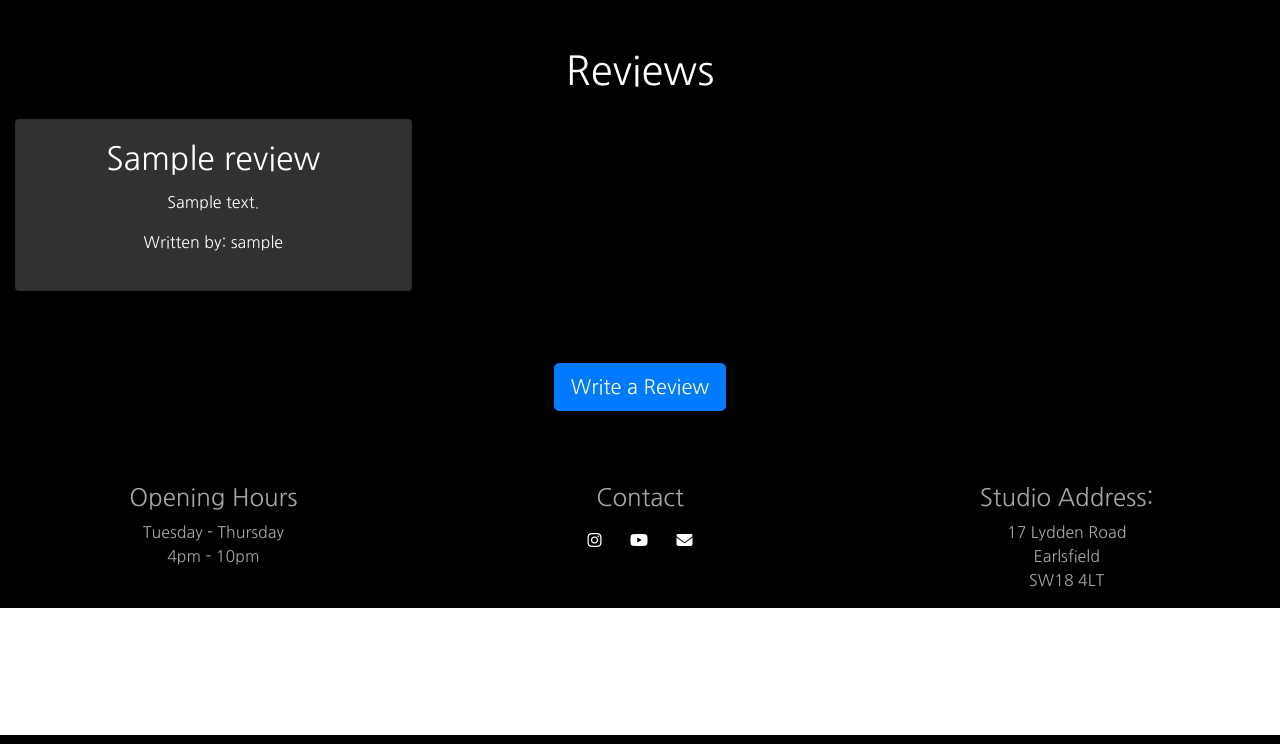
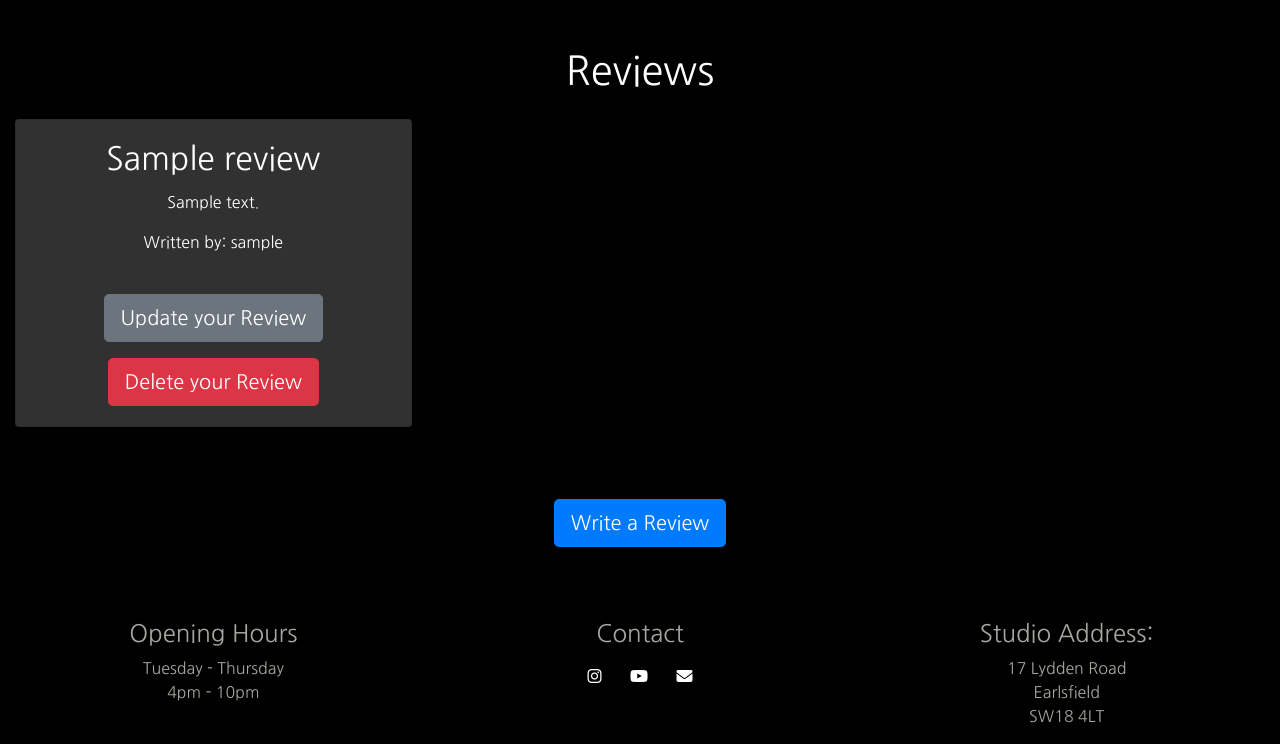
Before and after one commit to Tom-Ainsworth/CI-PP4-toms-drum-lessons, a Django app: page /reviews/ in a window 1280 px wide. Shown: the part 65-809 px from the top of the page. Run offline with Django 4.2, Linux system fonts and the light colour scheme; a user stored in the database is signed in; tables that the repository leaves empty hold one stand-in row (values such as "Sample post"); some libraries are stand-ins or nearby versions.

Commit message:
Add delete review functionality

```diff
--- a/reviews/admin.py
+++ b/reviews/admin.py
@@ -6,7 +6,7 @@ from django_summernote.admin import SummernoteModelAdmin
 @admin.register(Review)
 class ReviewAdmin(SummernoteModelAdmin):
 
-    list_display = ("author", "created_on", "approved")
+    list_display = ("created_on", "author", "approved")
     search_fields = ["title", "author"]
     summernote_fields = "body"
     actions = ["approve_review"]
--- a/reviews/models.py
+++ b/reviews/models.py
@@ -10,7 +10,7 @@ class Review(models.Model):
     approved = models.BooleanField(default=False)
 
     class Meta:
-        ordering = ["author"]
+        ordering = ["-created_on"]
 
     def __str__(self):
         return f"{self.title}"
--- a/reviews/templates/reviews.html
+++ b/reviews/templates/reviews.html
@@ -3,17 +3,26 @@
 {% load crispy_forms_tags %}
 
 {% block content %}
+
 <h1>Reviews</h1>
 <div class="row">
     <div class="col-12 mt-3 left">
         <div class="row">
             {% for review in review_list %}
+
             <div class="col-md-4">
                 <div class="card mb-4 bg-grey">
                     <div class="card-body">
                         <h2 class="card-title">{{ review.title }}</h2>
                         <p class="card-text">{{ review.body | safe }}</p>
                         <p class="author">Written by: {{ review.author }}</p>
+                        {% if review.author_id == user.id %}
+
+                        <a href="#" class="btn btn-secondary btn-lg mt-4">Update your Review</a>
+                        <a href="delete_review/{{review.id}}" class="btn btn-danger btn-lg mt-3">Delete your
+                            Review</a>
+
+                        {% endif %}
                     </div>
                 </div>
             </div>
@@ -24,6 +33,7 @@
             {% endfor %}
         </div>
     </div>
+
     {% if is_paginated %}
     <div class="container text-center">
         <nav aria-lave="Page navigation">
@@ -41,11 +51,21 @@
             </ul>
         </nav>
     </div>
-
     {% endif %}
 </div>
 
 {% if user.is_authenticated %}
+{% if review_list.approved == True %}
+<div class="col-md-4">
+    <div class="card mb-4 bg-grey">
+        <div class="card-body">
+            <h2 class="card-title">{{ review.title }}</h2>
+            <p class="card-text">{{ review.body | safe }}</p>
+            <p class="author">Written by: {{ review.author }}</p>
+        </div>
+    </div>
+</div>
+{% endif %}
 
 <a href="create_review" class="btn btn-primary btn-lg mt-5">Write a Review</a>
 
--- a/reviews/urls.py
+++ b/reviews/urls.py
@@ -4,4 +4,9 @@ from . import views
 urlpatterns = [
     path("", views.ReviewList.as_view(), name="reviews"),
     path("create_review", views.CreateReview.as_view(), name="create_review"),
+    path(
+        "delete_review/<review_id>",
+        views.CreateReview.delete_review,
+        name="delete",
+    ),
 ]
--- a/reviews/views.py
+++ b/reviews/views.py
@@ -1,4 +1,4 @@
-from django.shortcuts import redirect, render
+from django.shortcuts import get_object_or_404, redirect, render
 from django.views import generic, View
 from home.views import PageTitleViewMixin
 from .forms import ReviewForm
@@ -12,15 +12,14 @@ class ReviewList(PageTitleViewMixin, generic.ListView):
     title = "Reviews"
     template_name = "reviews.html"
     context_object_name = "review_list"
+    model = Review
 
     queryset = Review.objects.filter(approved=True).order_by("created_on")
     paginate_by = 3
 
 
-class CreateReview(PageTitleViewMixin, View):
+class CreateReview(View):
     """Class View to add a new review"""
-
-    title = "Create Review"
 
     def get(self, request, *args, **kwargs):
         return render(
@@ -43,3 +42,34 @@ class CreateReview(PageTitleViewMixin, View):
             request, "Your review has been created and is pending approval"
         )
         return redirect("/")
+
+    def delete_review(request, review_id):
+        review = get_object_or_404(Review, id=review_id)
+        review.delete()
+        return redirect("reviews")
+
+
+class UpdateReview(View):
+    """Class View to add a new review"""
+
+    def get(self, request, *args, **kwargs):
+        return render(
+            request,
+            "create_review.html",
+            {"review_form": ReviewForm()},
+        )
+
+    def post(self, request, *args, **kwargs):
+        """post the new review to the database"""
+
+        review_form = ReviewForm(request.POST)
+
+        if review_form.is_valid():
+            review_form.instance.author_id = request.user.id
+            review_form.save()
+        else:
+            review_form = ReviewForm()
+        messages.success(
+            request, "Your review has been created and is pending approval"
+        )
+        return redirect("/")
```
Also changed, not shown: reviews/templates/update_review.html (added, +18 -0 lines).
